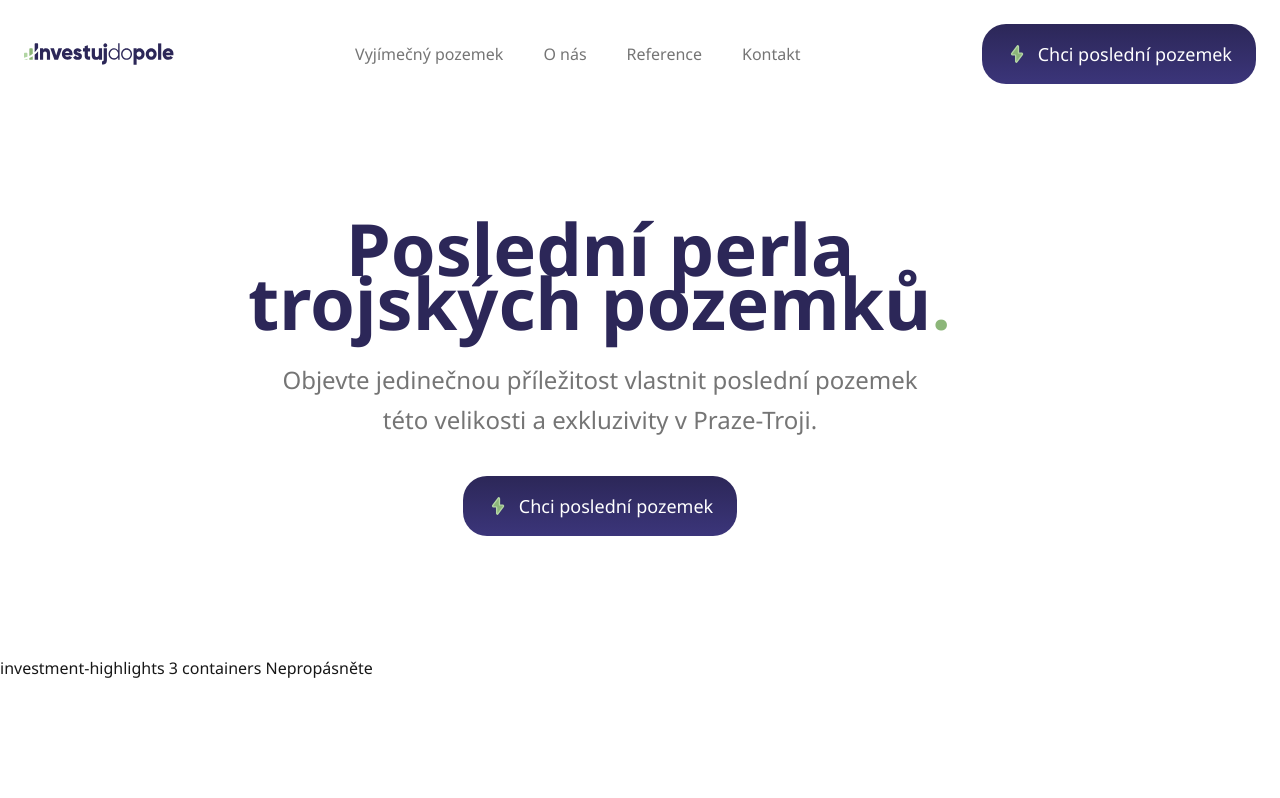
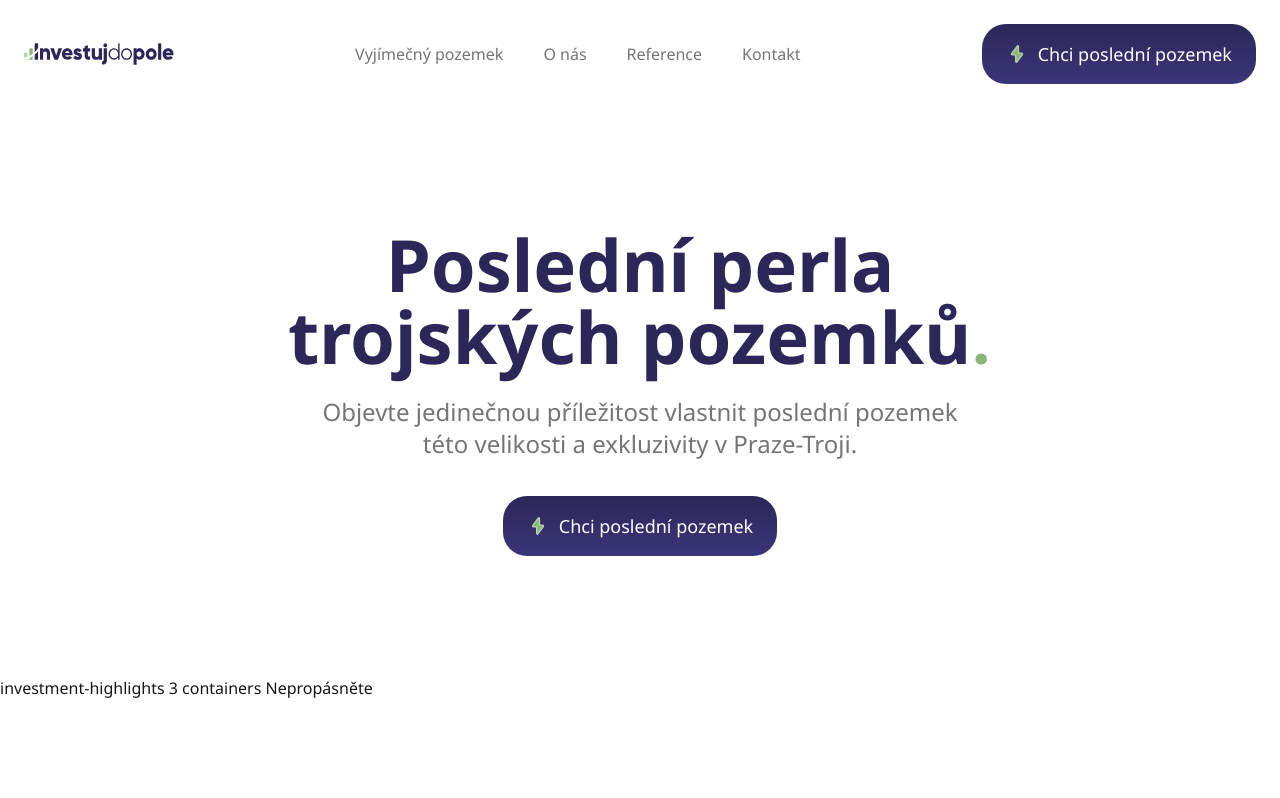
Before and after one commit to violinie/investujdopole2.1, a Next.js app: page / in a window 1280 px wide. Shown: the top 798 px of the page. Built offline with nearby package versions, Linux system fonts and the light colour scheme.

Commit message:
fix: hero section styles

```diff
--- a/src/app/page.tsx
+++ b/src/app/page.tsx
@@ -22,10 +22,10 @@ export default function Home() {
 
 		</header>
 
-		<section data-layer="Hero Container" className="HeroContainer max-w-[1200px] flex-col justify-start items-center gap-9 inline-flex">
+		<section data-layer="Hero Container" className="HeroContainer max-w-[1200px] flex-col self-center justify-start items-center gap-9 inline-flex">
 			<div className="self-stretch flex-col justify-start items-center gap-6 flex">
-				<div className="self-stretch text-center"><span className="text-[#2c2758] text-7xl font-bold leading-10">Poslední perla <br/>trojských pozemků</span><span className="text-[#8cb679] text-7xl font-bold font-['Roboto'] leading-10">.</span></div>
-				<div className="text-center text-[#757575] text-2xl font-normal leading-10">Objevte jedinečnou příležitost vlastnit poslední pozemek<br/> této velikosti a exkluzivity v Praze-Troji.</div>
+				<div className="self-stretch text-center"><span className="text-[#2c2758] text-7xl font-bold">Poslední perla <br/>trojských pozemků</span><span className="text-[#8cb679] text-7xl font-bold font-['Roboto'] leading-10">.</span></div>
+				<div className="text-center text-[#757575] text-2xl font-normal0">Objevte jedinečnou příležitost vlastnit poslední pozemek<br/> této velikosti a exkluzivity v Praze-Troji.</div>
 			</div>
 			<Btn text="Chci poslední pozemek" iconPosition="left" icon={<Image src="/icon-flash.svg" alt="Flash Icon" width={22} height={23} />}  />
 		</section>
```
